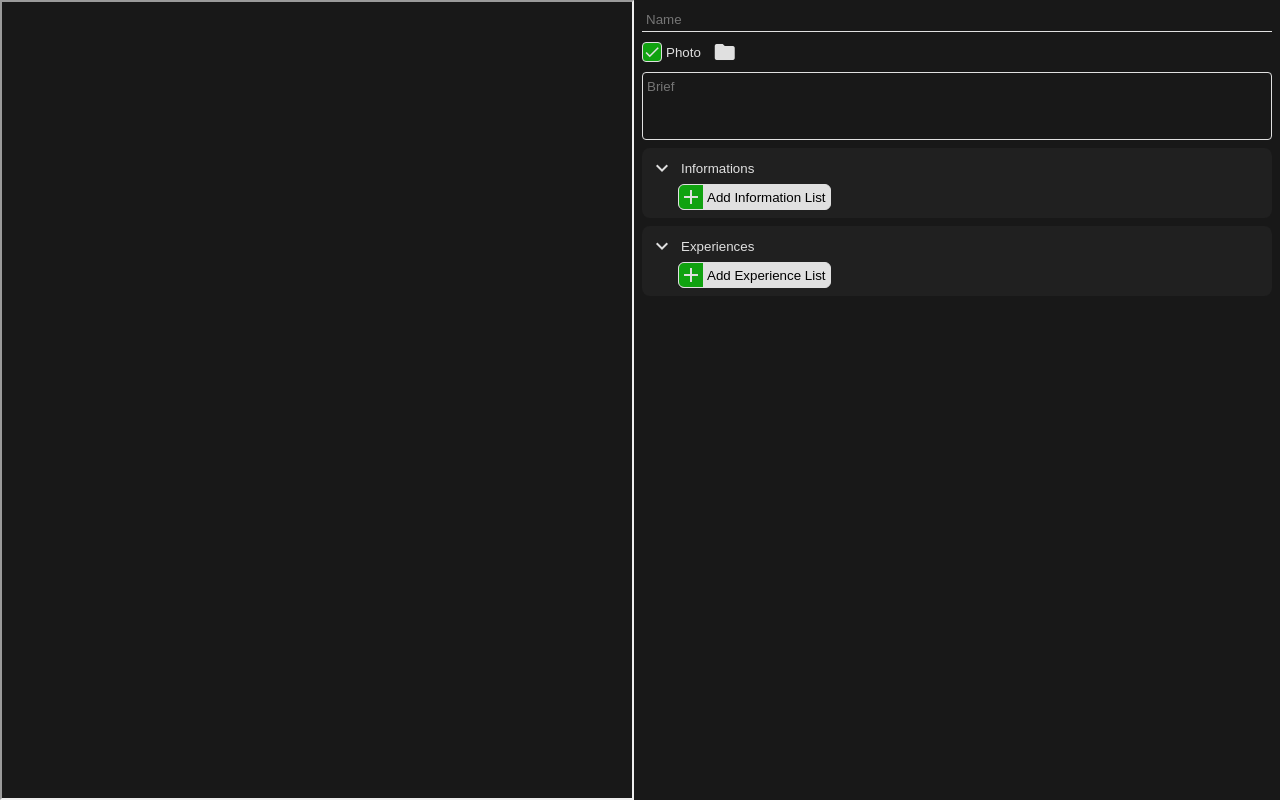
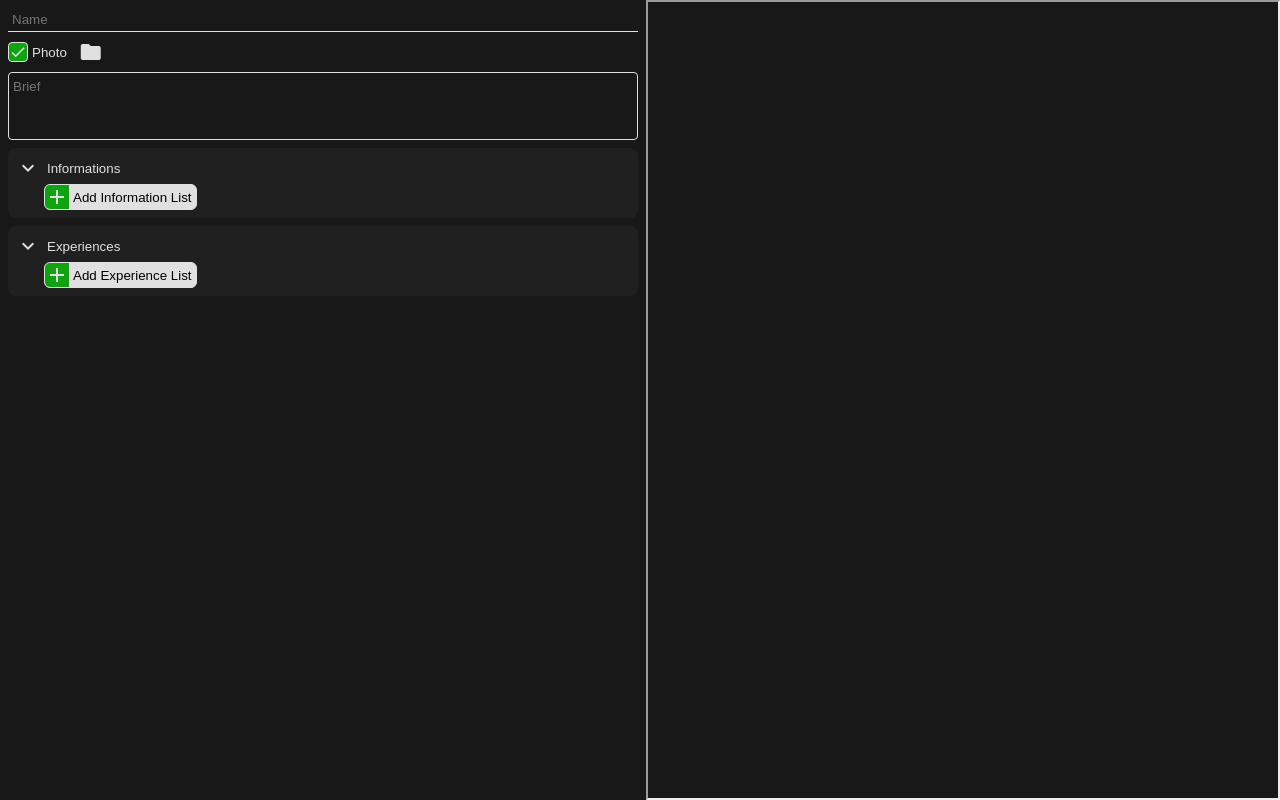
Before and after one commit to KAOtheCoder/resume-creator, a React (Create React App) app: page / in a window 1280 px wide. Built offline with nearby package versions, Linux system fonts and the light colour scheme.

Commit message:
vertical screen support added.

```diff
--- a/src/components/App.css
+++ b/src/components/App.css
@@ -7,22 +7,33 @@
 }
 
 .App {
+    flex-direction: row;
     text-align: center;
     display: flex;
     width: 100%;
     height: 100vh;
-    align-items: stretch;
     background: rgb(24, 24, 24);
+}
+
+.App-Preview {
+    flex: 1;
+}
+
+@media only screen and (max-aspect-ratio: 12/9) {
+    .App {
+        flex-direction: column;
+        height: auto;
+    }
+
+    .App-Preview {
+        min-height: 100vh;
+    }
 }
 
 @keyframes fadeOutAndIn {
     0% {opacity: 1;}
     50% {opacity: 0;}
     100% {opacity: 1;}
-}
-
-.App-Preview {
-    flex: 1;
 }
 
 @keyframes fadeOut {
--- a/src/components/App.jsx
+++ b/src/components/App.jsx
@@ -22,6 +22,15 @@ class App extends React.Component {
     render() {
         return (
             <div className="App">
+                <ResumeForm
+                resume={this.resume}
+                onResumeChange={(resume) => {
+                    if (this.updateTimer > 0)
+                        clearTimeout(this.updateTimer);
+
+                    this.updateTimer = setTimeout(() => {this.updatePreview(resume);}, 2000);
+                }}
+                />
                 <iframe
                 ref={this.previewRef}
                 className="App-Preview"
@@ -31,15 +40,6 @@ class App extends React.Component {
                     const preview = this.previewRef.current;
                     if (preview)
                         this.fadeIn(preview);
-                }}
-                />
-                <ResumeForm
-                resume={this.resume}
-                onResumeChange={(resume) => {
-                    if (this.updateTimer > 0)
-                        clearTimeout(this.updateTimer);
-
-                    this.updateTimer = setTimeout(() => {this.updatePreview(resume);}, 2000);
                 }}
                 />
             </div>
```
